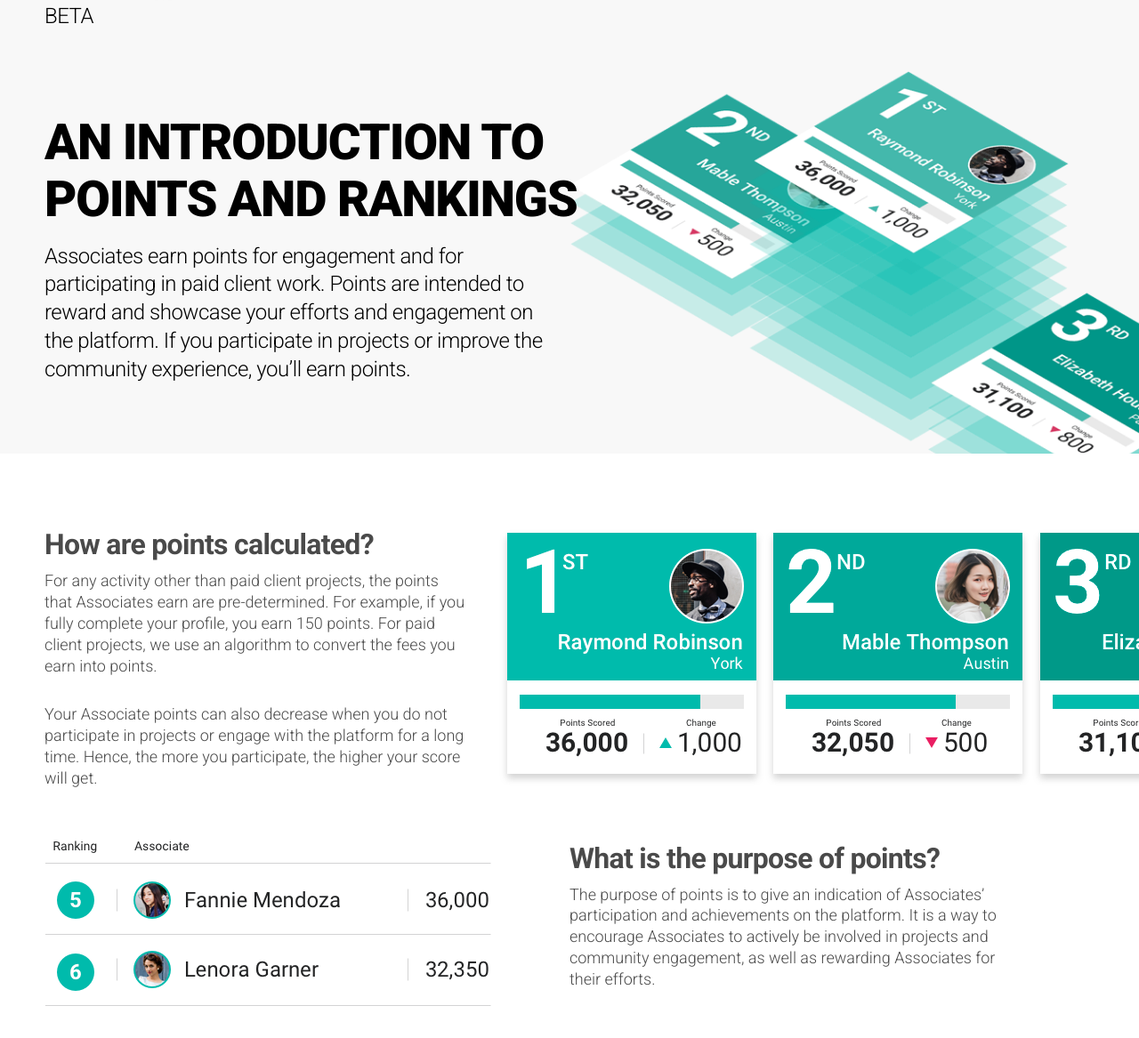
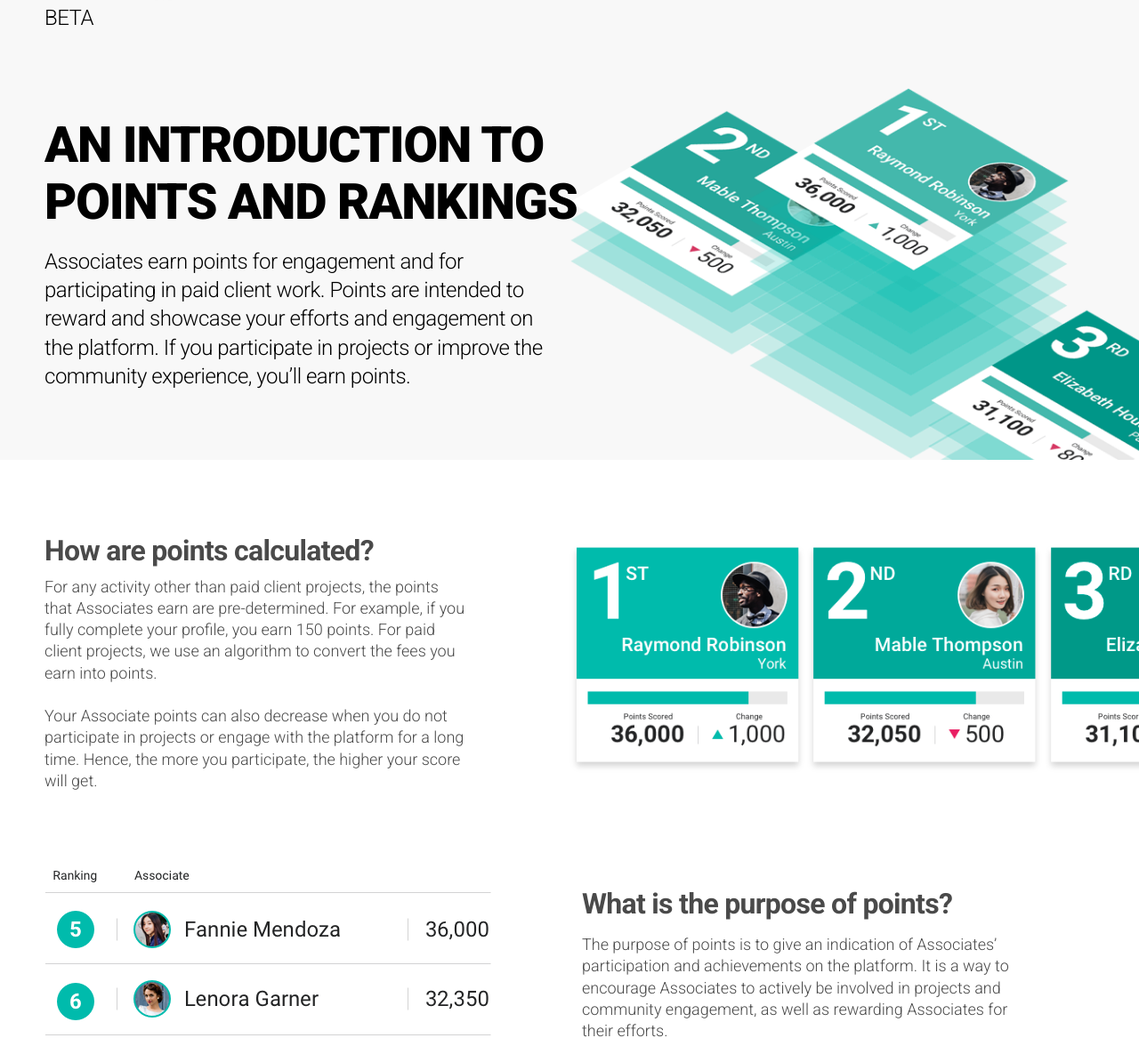
Before and after one commit to MrHidalgo/Associates, a website: page dest/points.html in a window 1280 px wide. Shown: the part 78-1245 px from the top of the page at 89% size. Drawn offline with Linux system fonts and the light colour scheme; files that its build step writes are made by us from their sources.

Commit message:
Points page - add pp - w\ adaptive.

```diff
--- a/src/scss/_components/points/_benefits.scss
+++ b/src/scss/_components/points/_benefits.scss
@@ -23,7 +23,7 @@
     padding-bottom: 58px;
     font-size: 18px;
     font-weight: 300;
-    line-height: 1.33;
+    line-height: 1.35;
     text-align: center;
     color: #4a4a4a;
   }
--- a/src/scss/_components/points/_calculate.scss
+++ b/src/scss/_components/points/_calculate.scss
@@ -7,7 +7,7 @@
   &__wrapper {
     &-0 {
       position: relative;
-      margin-bottom: 58px;
+      margin-bottom: 88px;
 
       .c-grid {
         z-index: 2;
@@ -20,10 +20,19 @@
     }
 
     &-1 {
-      margin-bottom: 38px;
+      margin-bottom: 66px;
 
       .calculate__desc {
         max-width: 496px;
+      }
+
+      .calculate__row-right {
+        padding-top: 18px;
+        padding-left: 14px;
+      }
+
+      .calculate__title {
+        padding-bottom: 14px;
       }
     }
 
@@ -32,9 +41,14 @@
         max-width: 479px;
       }
 
+      .calculate__row-left {
+        padding-top: 62px;
+      }
+
       .calculate__row-right {
         display: flex;
         justify-content: center;
+        padding-left: 29px;
       }
     }
   }
@@ -58,6 +72,13 @@
       display: flex;
       align-items: center;
       justify-content: flex-end;
+
+      img {
+        display: block;
+        max-width: 100%;
+        height: auto;
+        transform: translateY(-4px);
+      }
     }
   }
 
@@ -67,6 +88,12 @@
     &-left,
     &-right {
       width: 50%;
+
+      img {
+        display: block;
+        max-width: 100%;
+        height: auto;
+      }
     }
   }
 
@@ -83,11 +110,11 @@
     width: 100%;
     font-size: 18px;
     font-weight: 300;
-    line-height: 1.33;
+    line-height: 1.35;
     color: #4a4a4a;
 
     &--pb {
-      padding-bottom: 30px;
+      padding-bottom: 24px;
     }
   }
 }
--- a/src/scss/_components/points/_main.scss
+++ b/src/scss/_components/points/_main.scss
@@ -3,8 +3,8 @@
 .p-main {
   overflow: hidden;
   position: relative;
-  padding-top: 30px;
-  padding-bottom: 78px;
+  padding-top: 32px;
+  padding-bottom: 77px;
   background-color: #f8f8f8;
 
   &__bg {
@@ -30,7 +30,7 @@
         display: block;
         max-width: 100%;
         height: auto;
-        transform: translateY(100px);
+        transform: translateY(113px);
       }
     }
   }
@@ -43,7 +43,7 @@
   }
 
   &__badge {
-    padding-bottom: 94px;
+    padding-bottom: 95px;
     font-size: 24px;
     font-weight: 300;
     line-height: 1.33;
@@ -52,7 +52,7 @@
   }
 
   &__title {
-    padding-bottom: 16px;
+    padding-bottom: 18px;
     font-size: 56px;
     font-weight: 900;
     line-height: 1.14;
@@ -67,7 +67,7 @@
     font-weight: 300;
     font-style: normal;
     font-stretch: normal;
-    line-height: 1.33;
+    line-height: 1.35;
     letter-spacing: -0.5px;
     color: #000000;
   }
```
Also changed, not shown: dest/css/app.css, 1 other file.
